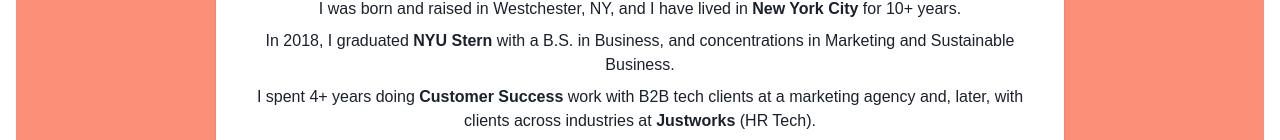
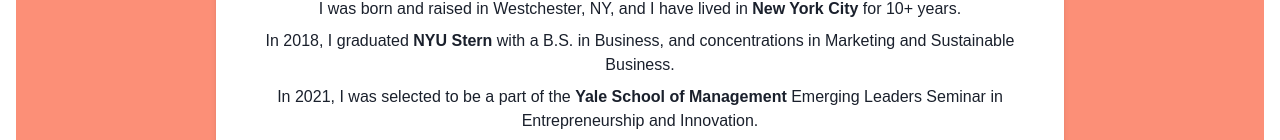
Before and after one commit to odalysruano/personal-site, a React (Create React App) app: page / in a window 1280 px wide. Shown: the part 660-800 px from the top of the page. Built offline with nearby package versions, Linux system fonts and the light colour scheme.

Commit message:
update AboutMe text

```diff
--- a/src/components/AboutMe/AboutMe.tsx
+++ b/src/components/AboutMe/AboutMe.tsx
@@ -30,6 +30,9 @@
                     In 2018, I graduated <b>NYU Stern</b> with a B.S. in Business, and concentrations in Marketing and Sustainable Business.
                 </Text>
                 <Text pt='2' fontSize='md'>
+                    In 2021, I was selected to be a part of the <b>Yale School of Management</b> Emerging Leaders Seminar in Entrepreneurship and Innovation.
+                </Text>
+                <Text pt='2' fontSize='md'>
                     I spent 4+ years doing <b>Customer Success</b> work with B2B tech clients at a marketing agency and, later, with clients across industries at <b>Justworks</b> (HR Tech).
                 </Text>
                 <Text pt='2' fontSize='md'>
--- a/src/components/Projects/Projects.tsx
+++ b/src/components/Projects/Projects.tsx
@@ -15,7 +15,7 @@
 export default function Projects({projects}: ProjectsProps) {
     return(
         <Box id='projects' scrollMarginTop='85px'>
-            <Heading mb='4' mt='4'size='xl'>Projects 💡</Heading>
+            <Heading mb='4' mt='4' size='xl'>Projects 💡</Heading>
             {projects.map((project, index) => (
                 <Box
                     key={index}
```
